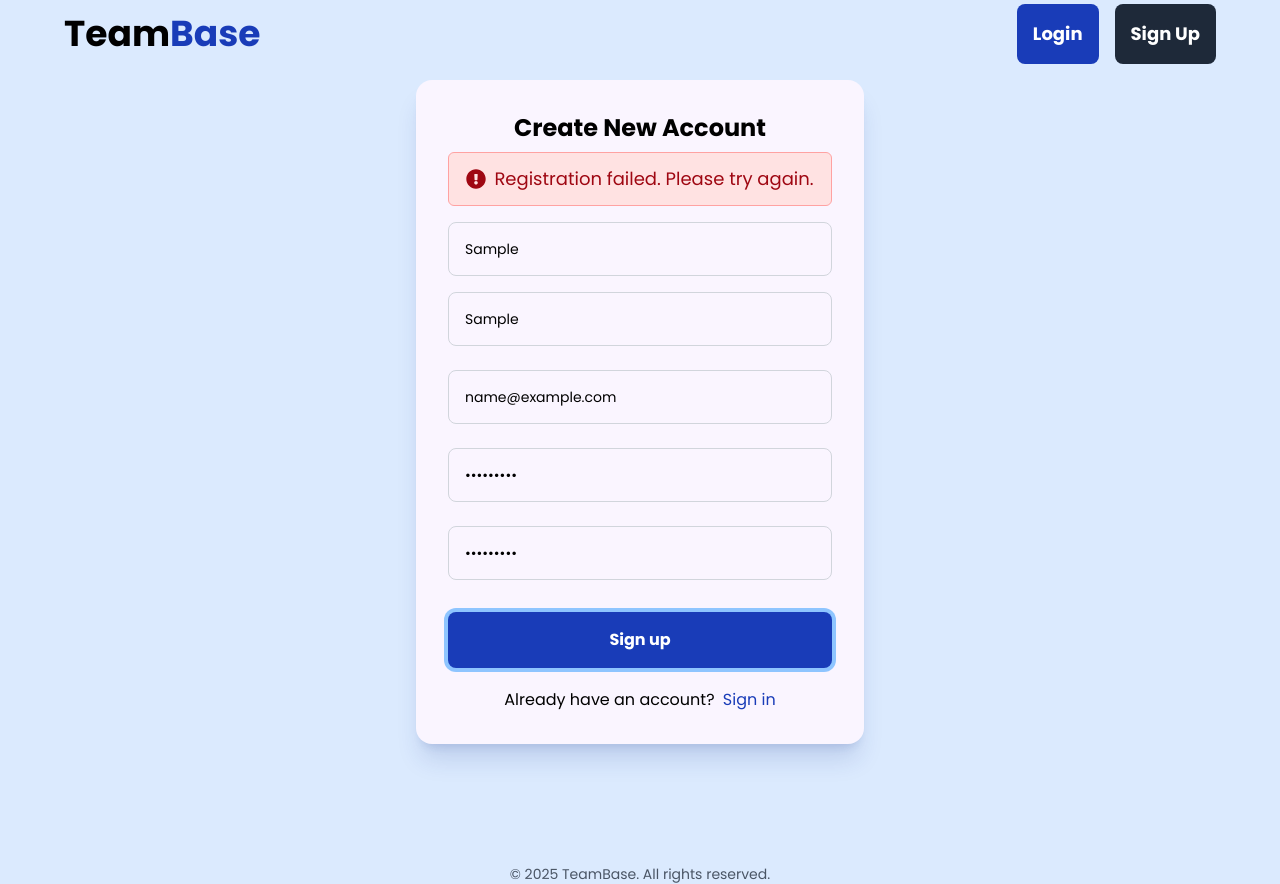
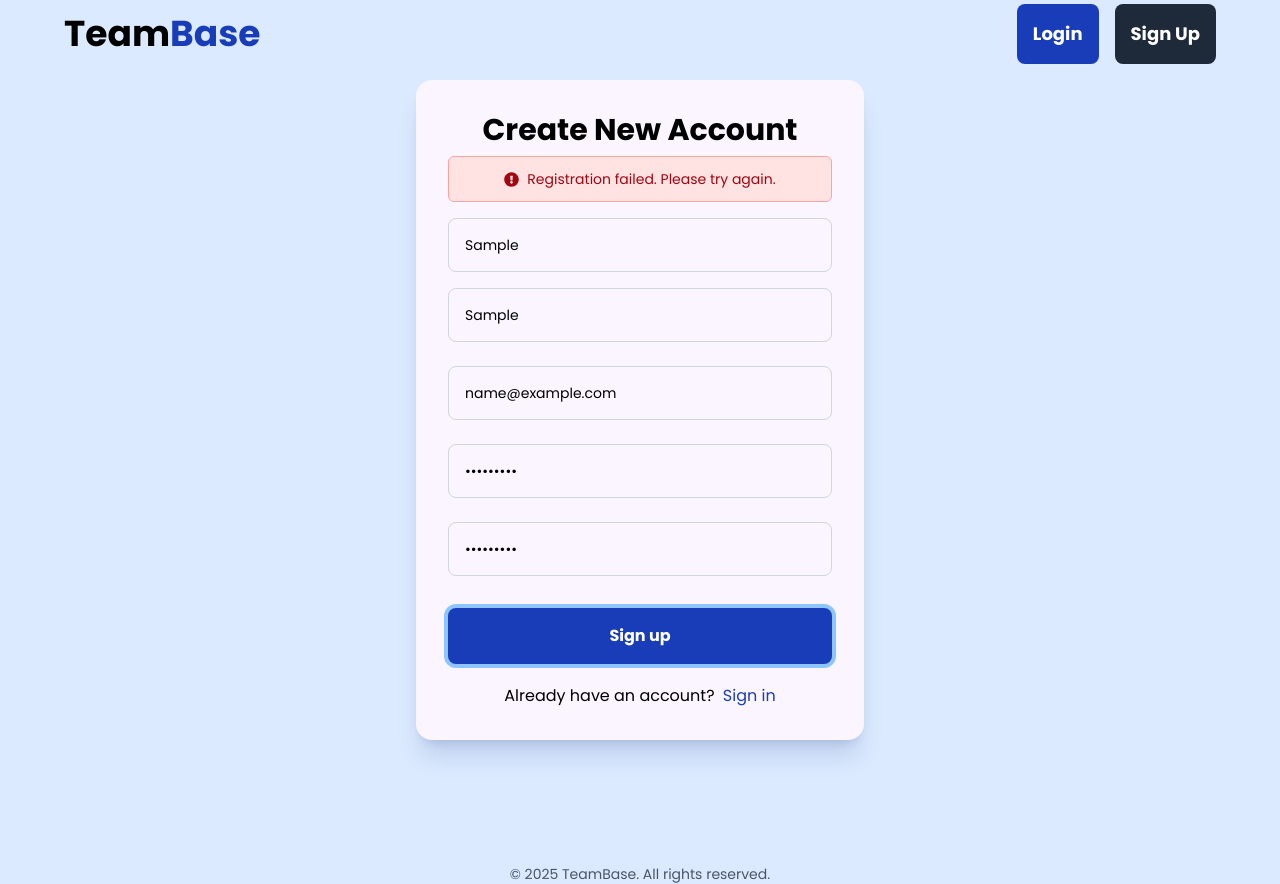
Before and after one commit to Izzeddin-Samara/TeamBase, a React (Vite) app in the folder Client/: page /signup in a window 1280 px wide. Both pictures are taken after typing "Sample", "Sample", "name@example.com", "Sample123", "Sample123" into the empty fields and a click on the button "Sign up". Built offline with nearby package versions, Linux system fonts and the light colour scheme; no server answers.

Commit message:
Update text and icon size for error and success messages and form title text size on Signup component

```diff
--- a/Client/src/components/Signup.tsx
+++ b/Client/src/components/Signup.tsx
@@ -183,18 +183,18 @@ const Signup: React.FC = () => {
 
         <div className="md:mt-0 max-w-md w-full mx-auto bg-purple-50 p-8 rounded-2xl shadow-blue-900/15 shadow-xl ">
           <div className="grid grid-cols-1">
-            <h1 className="text-center text-2xl md:text-2xl font-bold mb-2">
+            <h1 className="text-center text-2xl md:text-3xl font-bold mb-2">
               Create New Account
             </h1>
 
             {error && (
-              <div className="bg-red-100 text-lg text-red-800 p-3 rounded-md border border-red-300 text-center flex gap-2 justify-center">
-                <FaExclamationCircle size={20} className="mt-1" /> {error}
+              <div className="bg-red-100 text-sm items-center text-red-800 p-3 rounded-md border border-red-300 text-center flex gap-2 justify-center">
+                <FaExclamationCircle size={15} /> {error}
               </div>
             )}
             {success && (
-              <div className="bg-green-100 text-lg text-green-800 p-3 rounded-md border border-green-300 text-center flex gap-2 justify-center">
-                {success} <FaCheckCircle size={20} className="mt-1" />
+              <div className="bg-green-100 text-sm items-center text-green-800 p-3 rounded-md border border-green-300 text-center flex gap-2 justify-center">
+                {success} <FaCheckCircle size={15} />
               </div>
             )}
 
```
